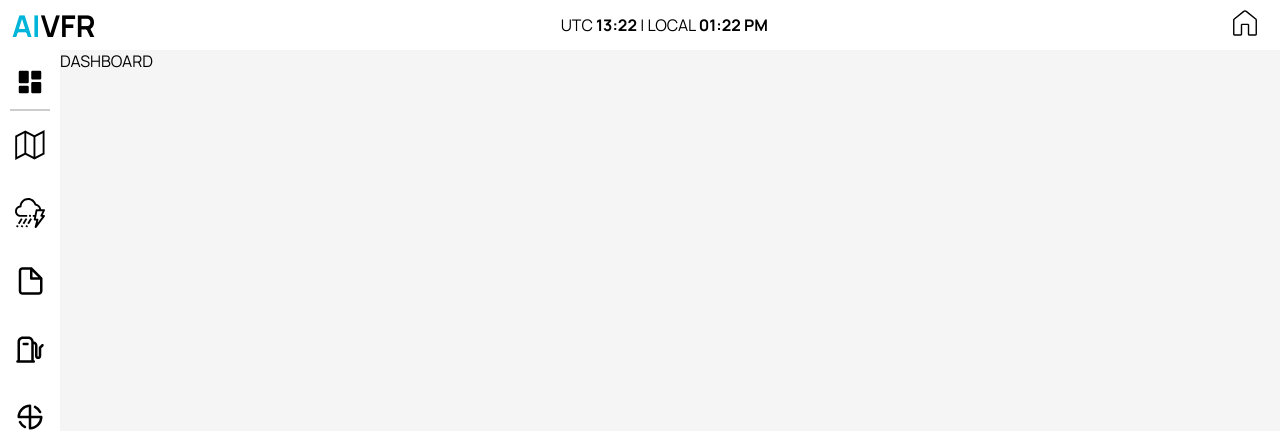
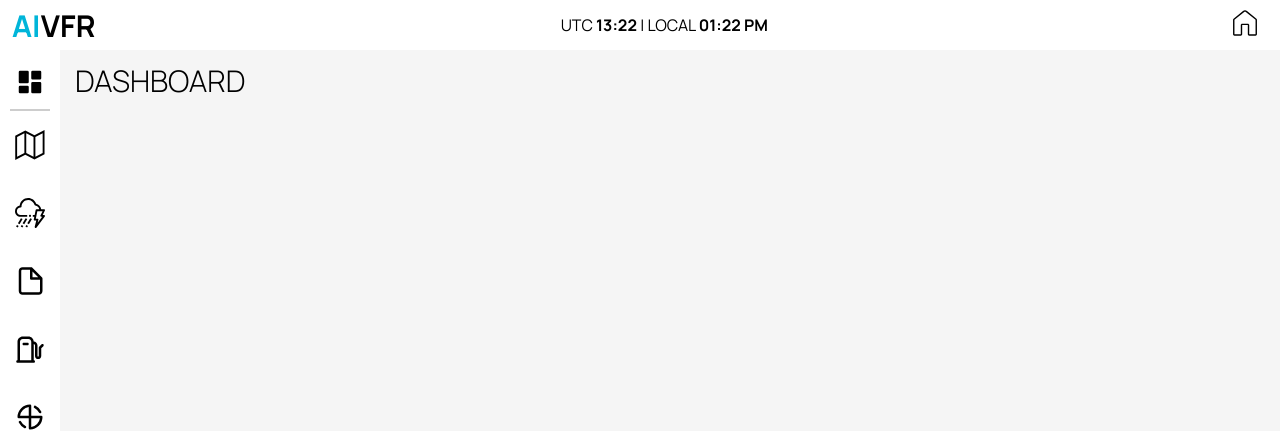
Before and after one commit to TheEasyPilot/AIVFR, a Flask app: page /dashboard in a window 1280 px wide. Shown: the top 431 px of the page. Run offline with Flask 3, Linux system fonts and the light colour scheme.

Commit message:
main pages work

```diff
--- a/AIVFR/static/basePage.css
+++ b/AIVFR/static/basePage.css
@@ -17,8 +17,10 @@ header {
 }
 
 main {
-    padding-left: 60px;
-
+    margin-left: 60px;
+    border: 1px none black;
+    padding: 10px;
+    padding-left: 15px;
 }
 
 #homeButton {
@@ -116,6 +118,3 @@ hr  {
 #fuelLABEL      { top: 278px; left: 10px; }
 #mass_and_balanceLABEL   { top: 346px; left: 10px; }
 #performanceLABEL        { top: 414px; left: 10px; }
-
-
-/*changing the #title to be bigger and fixixng the padding*/
--- a/AIVFR/static/dashboard.css
+++ b/AIVFR/static/dashboard.css
@@ -1,3 +1,4 @@
-#test {
-    color: var(--primary);
+#title {
+    font-size: 29.8px;
+    font-weight: 300;
 }
--- a/AIVFR/templates/dashboard.html
+++ b/AIVFR/templates/dashboard.html
@@ -1,8 +1,9 @@
-{% extends "base.html" %} {% block head %}  {{ super() }} {# grab all the html from base.html #}
+{% extends "base.html" %} {# grab all the html from base.html, #}
+
+{% block head %}  {{ super() }} {# inherit everything from the head but add this too #}
 <link rel="stylesheet" href="{{ url_for('static', filename='dashboard.css') }}">
 <script src="{{ url_for('static', filename='dashboard.js') }}" defer></script>
 {% endblock %}
-
 
 {% block title %} {# edit whats in the title block #}
     Dashboard - AIVFR
--- a/AIVFR/templates/menu.html
+++ b/AIVFR/templates/menu.html
@@ -8,7 +8,7 @@
 
     <meta charset='UTF-8'name="viewport" content="width=device-width, initial-scale=1.0" />
 
-    <title>AIVFR</title>
+    <title>AIVFR - AI Assisted Flight Planning</title>
     <link rel="stylesheet" href="../static/main-menu.css"/>
     <link rel="stylesheet" href="../static/base.css"/>
     <link rel="stylesheet" href="../static/components.css"/>
```
